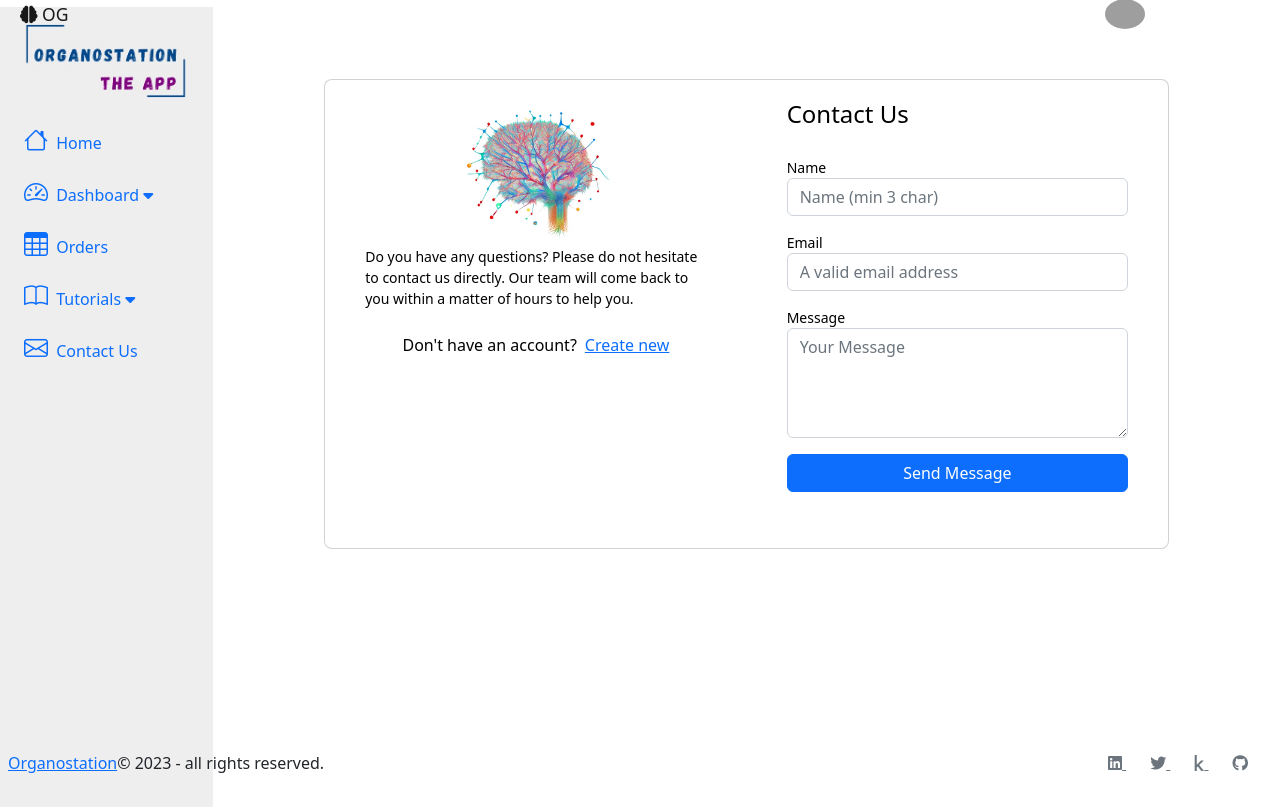
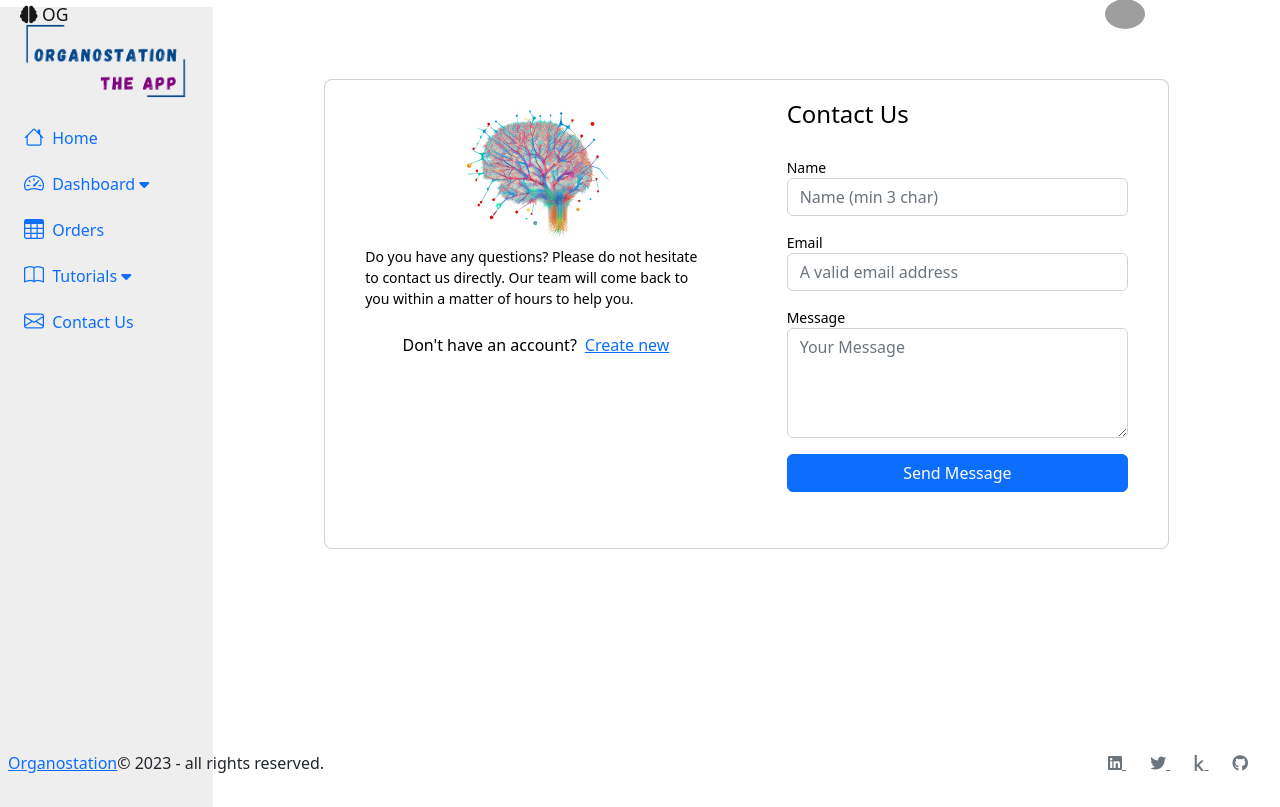
Before and after one commit to JoseGuzman/organostation, a Flask app: page /contact in a window 1280 px wide. Shown: the part 17-824 px from the top of the page. Run offline with Flask 3, Linux system fonts and the light colour scheme; the visitor is signed in with stand-in values (Sample User, id 1); parts of the project's set-up code (start-up, migrations or seed data) failed here and were passed over; some libraries are stand-ins or nearby versions; grey boxes are pictures that could not be loaded.

Commit message:
reduce sice sidebar

```diff
--- a/organostation/static/src/less/variables.less
+++ b/organostation/static/src/less/variables.less
@@ -4,7 +4,7 @@
 // add @import 'variables.less'; to use them
 //*************************************************************************
 
-@black: #1f1f1f;
+@black: #14171F;
 @ligthgray: #eee;
 @dark-blue: #00468b;
 @baby-blue: #EAF0F6;
--- a/organostation/templates/sidemenubar.jinja2
+++ b/organostation/templates/sidemenubar.jinja2
@@ -13,13 +13,13 @@ Side menubar for main application
     <ul class="nav nav-pills flex-column mb-sm-auto mb-0 align-items-center align-items-sm-start" id="app_menu">
         <li class="nav-item">
             <a href="{{url_for('main_bp.home')}}" class="nav-link align-middle px-0">
-                <i class="fs-4 bi-house"></i> <span class="ms-1 d-none d-sm-inline">Home</span>
+                <i class="fs-5 bi-house"></i> <span class="ms-1 d-none d-sm-inline">Home</span>
             </a>
         </li>
         {# Dashboard collapse app_menu #}
         <li>
             <a href="#mydashboard" data-bs-toggle="collapse" class="nav-link px-0 align-middle">
-                <i class="fs-4 bi-speedometer2"></i>
+                <i class="fs-5 bi-speedometer2"></i>
                 <span class="ms-1 d-none d-sm-inline">Dashboard</span>
                 <i class="fa fa-caret-down"></i>
             </a>
@@ -35,12 +35,12 @@ Side menubar for main application
         </li>
         <li>
             <a href="#" class="nav-link px-0 align-middle">
-                <i class="fs-4 bi-table"></i> <span class="ms-1 d-none d-sm-inline">Orders</span></a>
+                <i class="fs-5 bi-table"></i> <span class="ms-1 d-none d-sm-inline">Orders</span></a>
         </li>
         {# TUTORIALS #}
         <li>
             <a href="#submenu3" data-bs-toggle="collapse" class="nav-link px-0 align-middle">
-                <i class="fs-4 bi-book"></i>
+                <i class="fs-5 bi-book"></i>
                 <span class="ms-1 d-none d-sm-inline">Tutorials</span>
                 <span class="fa fa-caret-down"></span>
             </a>
@@ -72,7 +72,7 @@ Side menubar for main application
         {# Contact Us #}
         <li>
             <a class="nav-link px-0 align-middle" href="{{ url_for('main_bp.contact') }}">
-                <i class="fs-4 bi-envelope"></i> <span class="ms-1 d-none d-sm-inline">Contact Us</span>
+                <i class="fs-5 bi-envelope"></i> <span class="ms-1 d-none d-sm-inline">Contact Us</span>
             </a>
         </li>
     </ul>
```
